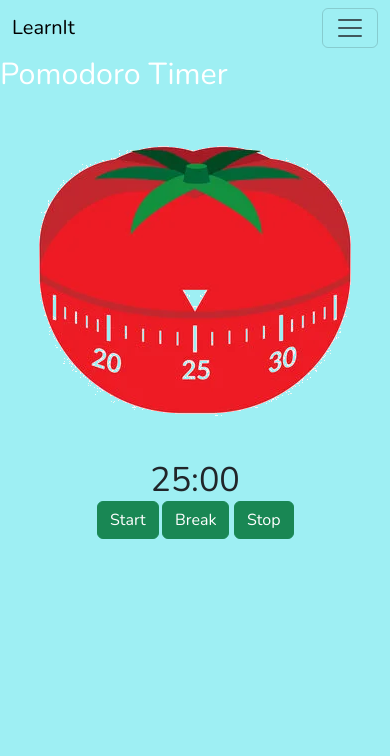
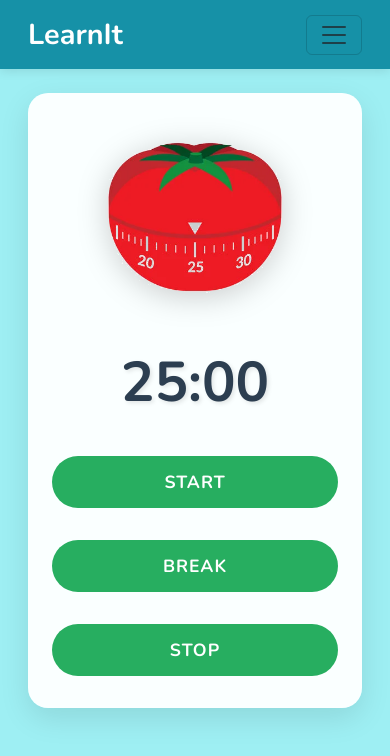
Before and after one commit to DiegoCM1/LearnIt, a website: page pages/pomodoro.html in a window 390 px wide. Drawn offline with nearby package versions, Linux system fonts and the light colour scheme.

Commit message:
Improved styles of pomodoro page

```diff
--- a/pages/pomodoro.html
+++ b/pages/pomodoro.html
@@ -15,7 +15,7 @@
 
     <link rel="stylesheet" href="../css/styles.css">
 
-    <title>LearnIt - Pomodoro System - Boost Your Productivity</title> </head>
+    <title>LearnIt - Pomodoro - Boost Your Productivity</title> </head>
 
 <body class="body-bg">
 
@@ -52,10 +52,6 @@
 
     <main>
 
-      <h1 class="title-h1 animate__animated animate__rubberBand">
-        Pomodoro Timer
-      </h1>
-
         <div class="container mt-2">
             <div class="row justify-content-center">
                 <div class="col-md-12">
--- a/scss/styles.scss
+++ b/scss/styles.scss
@@ -2,7 +2,11 @@
 $colors: (
   'bg': rgb(158, 239, 243),
   'header': rgb(22, 145, 167),
-  'titles': rgb(64, 64, 149)
+  'titles': rgb(64, 64, 149),
+  'timer': #2c3e50,
+  'button-primary': #27ae60,
+  'button-hover': #219a52,
+  'card-bg': rgba(255, 255, 255, 0.95)
 );
 
 /* Mixins */
@@ -62,6 +66,40 @@ $colors: (
 
       &:hover {
         transform: scale(1.1);
+      }
+    }
+  }
+}
+
+/* Navbar Styles */
+.headerBootstrap {
+  background-color: map-get($colors, 'header');
+  box-shadow: 0 2px 10px rgba(0, 0, 0, 0.1);
+
+  .navbar {
+    padding: 1rem 2rem;
+
+    .navbar-brand {
+      color: white;
+      font-size: 1.8rem;
+      font-weight: 700;
+
+      &:hover {
+        color: darken(white, 10%);
+      }
+    }
+
+    .nav-link {
+      color: rgba(255, 255, 255, 0.9);
+      font-weight: 400;
+      padding: 0.5rem 1rem;
+      margin: 0 0.2rem;
+      border-radius: 5px;
+      transition: all 0.3s ease;
+
+      &:hover, &.active {
+        background-color: rgba(255, 255, 255, 0.1);
+        color: white;
       }
     }
   }
@@ -128,8 +166,65 @@ $colors: (
   }
 }
 
+/* Pomodoro Styles */
+.pomodoro-card {
+  background: map-get($colors, 'card-bg');
+  border-radius: 20px;
+  padding: 2rem;
+  box-shadow: 0 10px 30px rgba(0, 0, 0, 0.1);
+  margin-top: 2rem;
+  backdrop-filter: blur(10px);
 
+  .newPomodoroImgBox {
+    margin-bottom: 2rem;
 
+    .newPomodoroImg {
+      max-width: 200px;
+      height: auto;
+      filter: drop-shadow(0 5px 15px rgba(0, 0, 0, 0.2));
+    }
+  }
+
+  #timer {
+    font-size: 5rem;
+    font-weight: 700;
+    color: map-get($colors, 'timer');
+    margin: 2rem 0;
+    text-shadow: 2px 2px 4px rgba(0, 0, 0, 0.1);
+  }
+
+  .newPomodoroButtons {
+    display: flex;
+    gap: 1rem;
+    justify-content: center;
+    margin-top: 2rem;
+
+    .btn {
+      padding: 0.8rem 2rem;
+      font-size: 1.1rem;
+      font-weight: 600;
+      border-radius: 50px;
+      border: none;
+      transition: all 0.3s ease;
+      text-transform: uppercase;
+      letter-spacing: 1px;
+
+      &.btn-success {
+        background-color: map-get($colors, 'button-primary');
+
+        &:hover {
+          background-color: map-get($colors, 'button-hover');
+          transform: translateY(-2px);
+          box-shadow: 0 5px 15px rgba(39, 174, 96, 0.3);
+        }
+
+        &:active {
+          transform: translateY(0);
+        }
+      }
+    }
+  }
+}
 
 /* Animations */
 @keyframes rotation-efect {
@@ -187,6 +282,30 @@ $colors: (
   }
 }
 
+@media screen and (max-width: 768px) {
+  .pomodoro-card {
+    padding: 1.5rem;
+    margin: 1rem;
+
+    #timer {
+      font-size: 3.5rem;
+    }
+
+    .newPomodoroButtons {
+      flex-direction: column;
+
+      .btn {
+        width: 100%;
+        margin: 0.5rem 0;
+      }
+    }
+  }
+
+  .headerBootstrap .navbar {
+    padding: 0.5rem 1rem;
+  }
+}
+
 @media screen and (min-width: 1600px) {
   .adaptativeText {
     font-size: x-large;
```
Also changed, not shown: css/styles.css, 1 other file.
